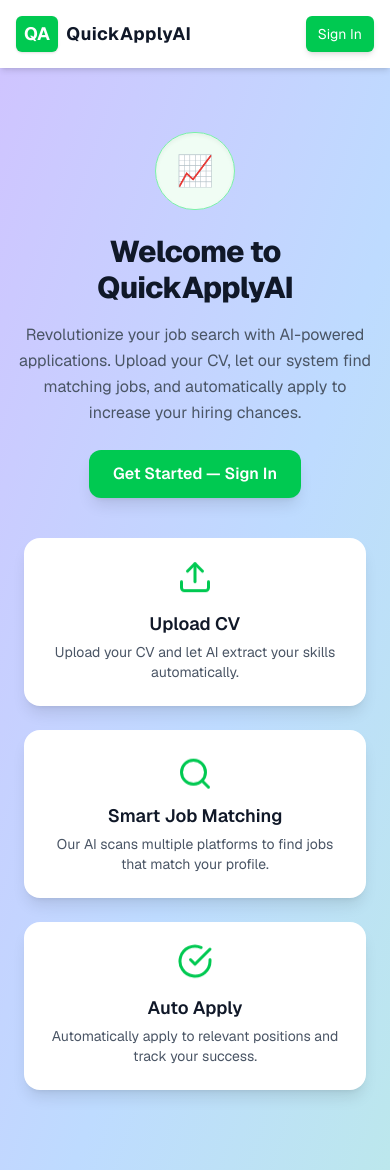
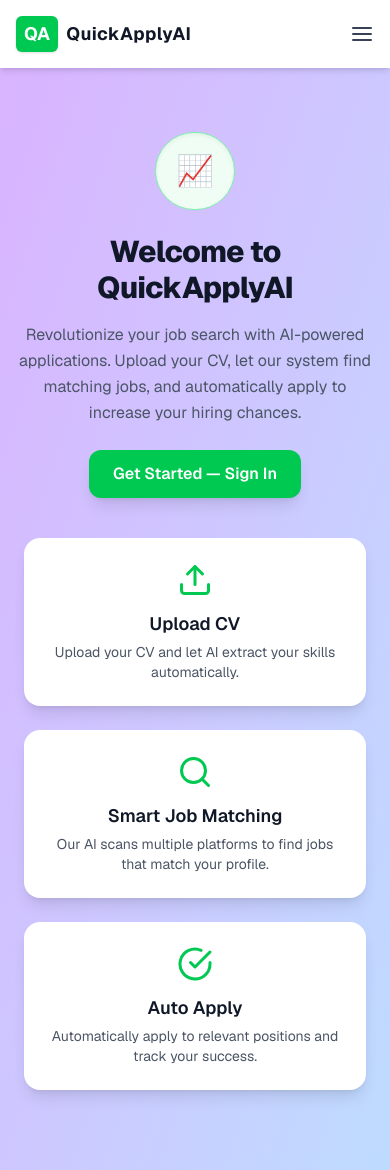
Before and after one commit to HudsonWayne/SignLanguageConvetor, a Next.js app in the folder Desktop/FastApplyAi/fastapplyai/: page / in a window 390 px wide. Built offline with nearby package versions, Linux system fonts and the light colour scheme.

Commit message:
initial commit

```diff
--- a/Desktop/FastApplyAi/fastapplyai/src/app/page.tsx
+++ b/Desktop/FastApplyAi/fastapplyai/src/app/page.tsx
@@ -1,20 +1,34 @@
 "use client";
 import Link from "next/link";
-import { FiUpload, FiSearch, FiCheckCircle, FiBell, FiUser } from "react-icons/fi";
+import { FiUpload, FiSearch, FiCheckCircle, FiBell, FiUser, FiMenu, FiX } from "react-icons/fi";
+import { useState, useEffect } from "react";
 
 export default function HomePage() {
+  const [mobileMenu, setMobileMenu] = useState(false);
+  const [isMobile, setIsMobile] = useState(false);
+
+  // detect mobile screen to disable animations
+  useEffect(() => {
+    const handleResize = () => {
+      setIsMobile(window.innerWidth < 640);
+    };
+    handleResize();
+    window.addEventListener("resize", handleResize);
+    return () => window.removeEventListener("resize", handleResize);
+  }, []);
+
   return (
     <div
-      className="
+      className={`
         min-h-screen
         bg-gradient-to-br
         from-purple-300 via-blue-200 to-green-200
         text-gray-900
         font-sans
         overflow-x-hidden
-        animate-gradientFlow
         bg-[length:200%_200%]
-      "
+        ${isMobile ? "" : "animate-gradientFlow"}
+      `}
     >
       {/* NAVBAR */}
       <nav className="
@@ -22,7 +36,6 @@ export default function HomePage() {
         px-4 sm:px-6 md:px-16 lg:px-20
         py-4 shadow-md bg-white sticky top-0 z-50
         backdrop-blur-md bg-opacity-90
-        animate-fadeDown
       ">
         <div className="flex items-center gap-2 text-lg sm:text-xl font-bold transition-all hover:scale-105">
           <div className="bg-green-500 text-white rounded-md px-2 py-1 shadow-sm">
@@ -31,6 +44,7 @@ export default function HomePage() {
           <span className="tracking-wide">QuickApplyAI</span>
         </div>
 
+        {/* Desktop Menu */}
         <div className="hidden md:flex items-center gap-6 lg:gap-8 text-sm text-gray-700 font-medium">
           <Link
             href="/dashboard"
@@ -52,12 +66,22 @@ export default function HomePage() {
           </Link>
         </div>
 
+        {/* Mobile Hamburger */}
+        <button
+          className="md:hidden text-2xl text-gray-700"
+          onClick={() => setMobileMenu(!mobileMenu)}
+        >
+          {mobileMenu ? <FiX /> : <FiMenu />}
+        </button>
+
+        {/* Sign in (Desktop Only) */}
         <Link
           href="/signin"
           className="
+            hidden md:flex
             bg-green-500 text-white
-            px-3 sm:px-4 py-2 rounded-md
-            flex items-center gap-1
+            px-4 py-2 rounded-md
+            items-center gap-1
             hover:bg-green-600 transition-all
             shadow-md hover:shadow-lg hover:-translate-y-0.5
             text-sm sm:text-base
@@ -67,14 +91,26 @@ export default function HomePage() {
         </Link>
       </nav>
 
+      {/* Mobile Dropdown */}
+      {mobileMenu && (
+        <div className="md:hidden bg-white shadow-lg border-b p-5 space-y-4 text-gray-700">
+          <Link href="/dashboard" className="block">Dashboard</Link>
+          <Link href="/upload-cv" className="block">Upload CV</Link>
+          <Link href="/find-jobs" className="block">Find Jobs</Link>
+          <Link href="/applied" className="block">Applied Jobs</Link>
+          <Link href="/notifications" className="block">Notifications</Link>
+          <Link href="/signin" className="block text-green-600 font-semibold">Sign In</Link>
+        </div>
+      )}
+
       {/* HERO */}
-      <div className="text-center mt-16 sm:mt-20 mb-10 px-4 animate-fadeUp">
+      <div className={`text-center mt-16 sm:mt-20 mb-10 px-4 ${isMobile ? "" : "animate-fadeUp"}`}>
         <div className="flex justify-center">
           <div className="
             bg-green-50 border border-green-300 text-green-600
             rounded-full p-5 sm:p-6
             text-3xl sm:text-4xl
-            shadow-inner animate-bounceSlow
+            shadow-inner
           ">
             📈
           </div>
@@ -83,7 +119,7 @@ export default function HomePage() {
         <h1 className="
           text-3xl sm:text-4xl md:text-5xl
           font-extrabold mt-6 sm:mt-8
-          tracking-tight animate-slideUp opacity-0 animation-delay-200
+          tracking-tight
         ">
           Welcome to QuickApplyAI
         </h1>
@@ -92,7 +128,7 @@ export default function HomePage() {
           text-gray-600 mt-4
           text-base sm:text-lg
           md:w-2/3 mx-auto
-          leading-relaxed animate-slideUp opacity-0 animation-delay-400
+          leading-relaxed
         ">
           Revolutionize your job search with AI-powered applications. Upload your CV,
           let our system find matching jobs, and automatically apply to increase your
@@ -108,8 +144,7 @@ export default function HomePage() {
             rounded-xl font-semibold
             text-base sm:text-lg
             shadow-lg hover:bg-green-600
-            hover:scale-105 sm:hover:scale-110 active:scale-95
-            transition-all animate-slideUp opacity-0 animation-delay-600
+            transition-all
           "
         >
           Get Started — Sign In
@@ -123,35 +158,20 @@ export default function HomePage() {
         gap-6 px-6 sm:px-10 md:px-16 lg:px-20
         mt-8 sm:mt-10 pb-20
       ">
-        {/* Feature */}
-        <div className="
-          bg-white rounded-2xl shadow-lg p-6 text-center
-          hover:shadow-2xl hover:scale-105 sm:hover:scale-110
-          transition-all cursor-pointer animate-pop opacity-0 animation-delay-700
-        ">
-          <FiUpload className="mx-auto text-4xl sm:text-5xl text-green-500 mb-3 animate-float" />
+        <div className="bg-white rounded-2xl shadow-lg p-6 text-center transition-all cursor-pointer">
+          <FiUpload className="mx-auto text-4xl sm:text-5xl text-green-500 mb-3" />
           <h3 className="text-lg sm:text-xl font-semibold">Upload CV</h3>
           <p className="text-gray-600 mt-1 text-sm sm:text-base">Upload your CV and let AI extract your skills automatically.</p>
         </div>
 
-        {/* Feature */}
-        <div className="
-          bg-white rounded-2xl shadow-lg p-6 text-center
-          hover:shadow-2xl hover:scale-105 sm:hover:scale-110
-          transition-all cursor-pointer animate-pop opacity-0 animation-delay-900
-        ">
-          <FiSearch className="mx-auto text-4xl sm:text-5xl text-green-500 mb-3 animate-floatSlow" />
+        <div className="bg-white rounded-2xl shadow-lg p-6 text-center transition-all cursor-pointer">
+          <FiSearch className="mx-auto text-4xl sm:text-5xl text-green-500 mb-3" />
           <h3 className="text-lg sm:text-xl font-semibold">Smart Job Matching</h3>
           <p className="text-gray-600 mt-1 text-sm sm:text-base">Our AI scans multiple platforms to find jobs that match your profile.</p>
         </div>
 
-        {/* Feature */}
-        <div className="
-          bg-white rounded-2xl shadow-lg p-6 text-center
-          hover:shadow-2xl hover:scale-105 sm:hover:scale-110
-          transition-all cursor-pointer animate-pop opacity-0 animation-delay-1100
-        ">
-          <FiCheckCircle className="mx-auto text-4xl sm:text-5xl text-green-500 mb-3 animate-float" />
+        <div className="bg-white rounded-2xl shadow-lg p-6 text-center transition-all cursor-pointer">
+          <FiCheckCircle className="mx-auto text-4xl sm:text-5xl text-green-500 mb-3" />
           <h3 className="text-lg sm:text-xl font-semibold">Auto Apply</h3>
           <p className="text-gray-600 mt-1 text-sm sm:text-base">Automatically apply to relevant positions and track your success.</p>
         </div>
```
